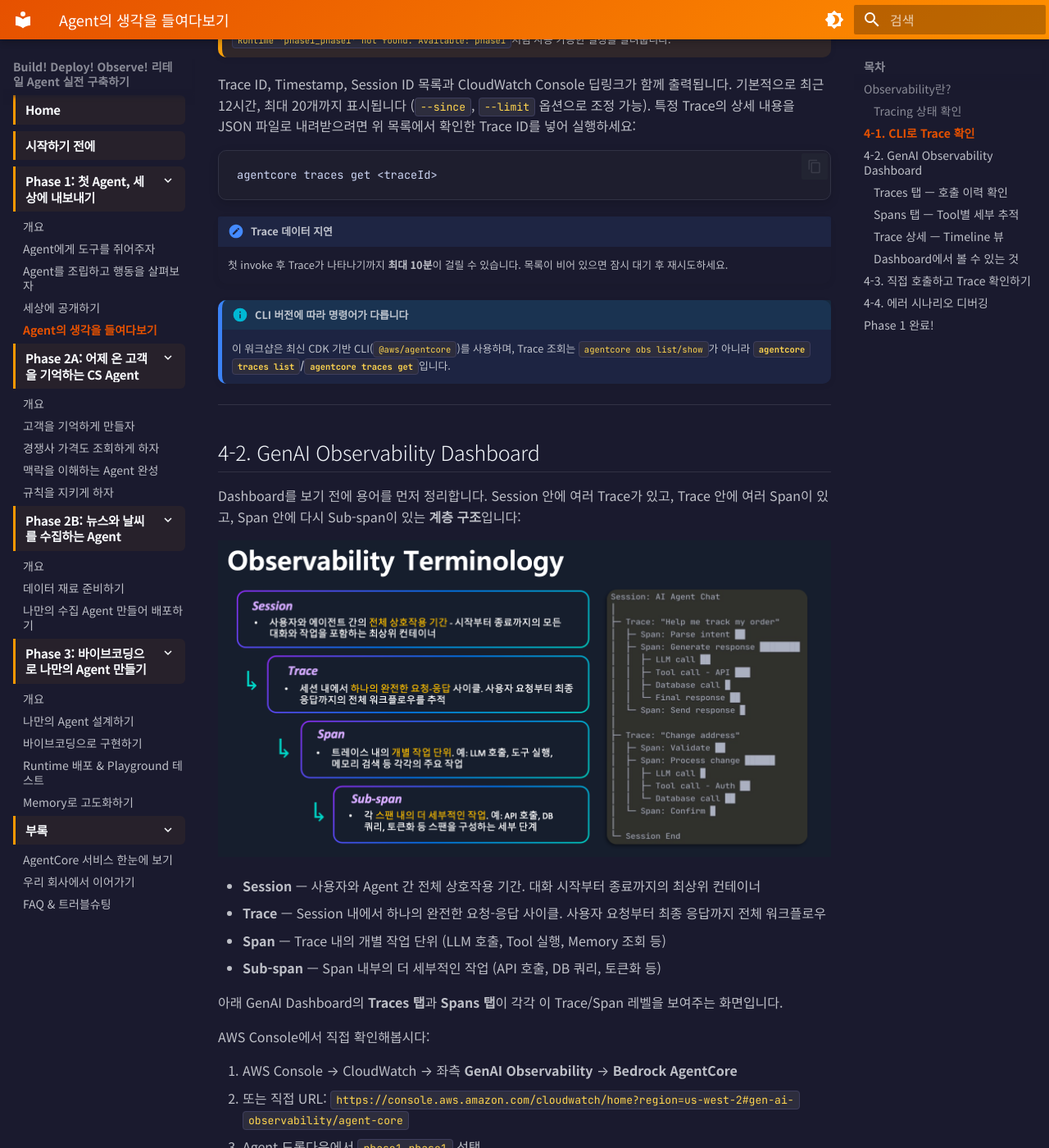
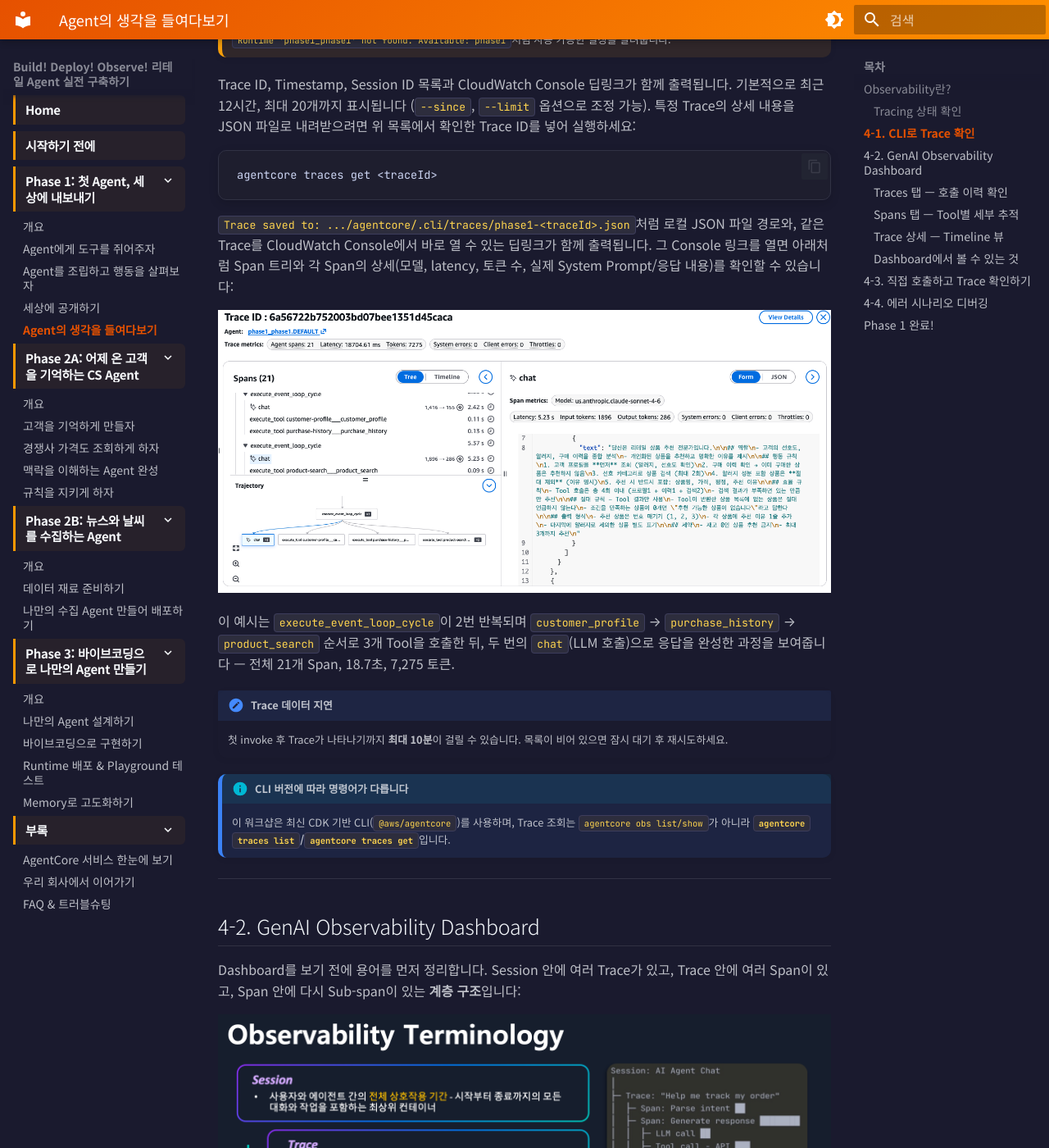
Before and after one commit to kjhyuok/rcg-agentcore-workshop-guide, an MkDocs documentation site: the page built from docs/phase1/step4-observability.md, in a window 1280 px wide and 1400 px high, scrolled down 2341 px. Shown: the whole window at 82% size. Built offline with MkDocs 1.6.1 and Material for MkDocs 9.7.7, drawn with Linux system fonts in a browser that asks for light colours.

Commit message:
docs: 4-1 traces get 결과를 실제 CloudWatch Console Trace 상세 스크린샷으로 보강

````diff
--- a/docs/phase1/step4-observability.md
+++ b/docs/phase1/step4-observability.md
@@ -70,6 +70,12 @@ Trace ID, Timestamp, Session ID 목록과 CloudWatch Console 딥링크가 함께
 ```bash
 agentcore traces get <traceId>
 ```
+
+`Trace saved to: .../agentcore/.cli/traces/phase1-<traceId>.json`처럼 로컬 JSON 파일 경로와, 같은 Trace를 CloudWatch Console에서 바로 열 수 있는 딥링크가 함께 출력됩니다. 그 Console 링크를 열면 아래처럼 Span 트리와 각 Span의 상세(모델, latency, 토큰 수, 실제 System Prompt/응답 내용)를 확인할 수 있습니다:
+
+![Trace 상세 — Console에서 확인](../assets/images/phase1/genai-dashboard-trace-detail-real.png)
+
+이 예시는 `execute_event_loop_cycle`이 2번 반복되며 `customer_profile` → `purchase_history` → `product_search` 순서로 3개 Tool을 호출한 뒤, 두 번의 `chat`(LLM 호출)으로 응답을 완성한 과정을 보여줍니다 — 전체 21개 Span, 18.7초, 7,275 토큰.
 
 !!! note "Trace 데이터 지연"
     첫 invoke 후 Trace가 나타나기까지 **최대 10분**이 걸릴 수 있습니다.
````
Also changed, not shown: docs/assets/images/phase1/genai-dashboard-trace-detail-real.png (added).
